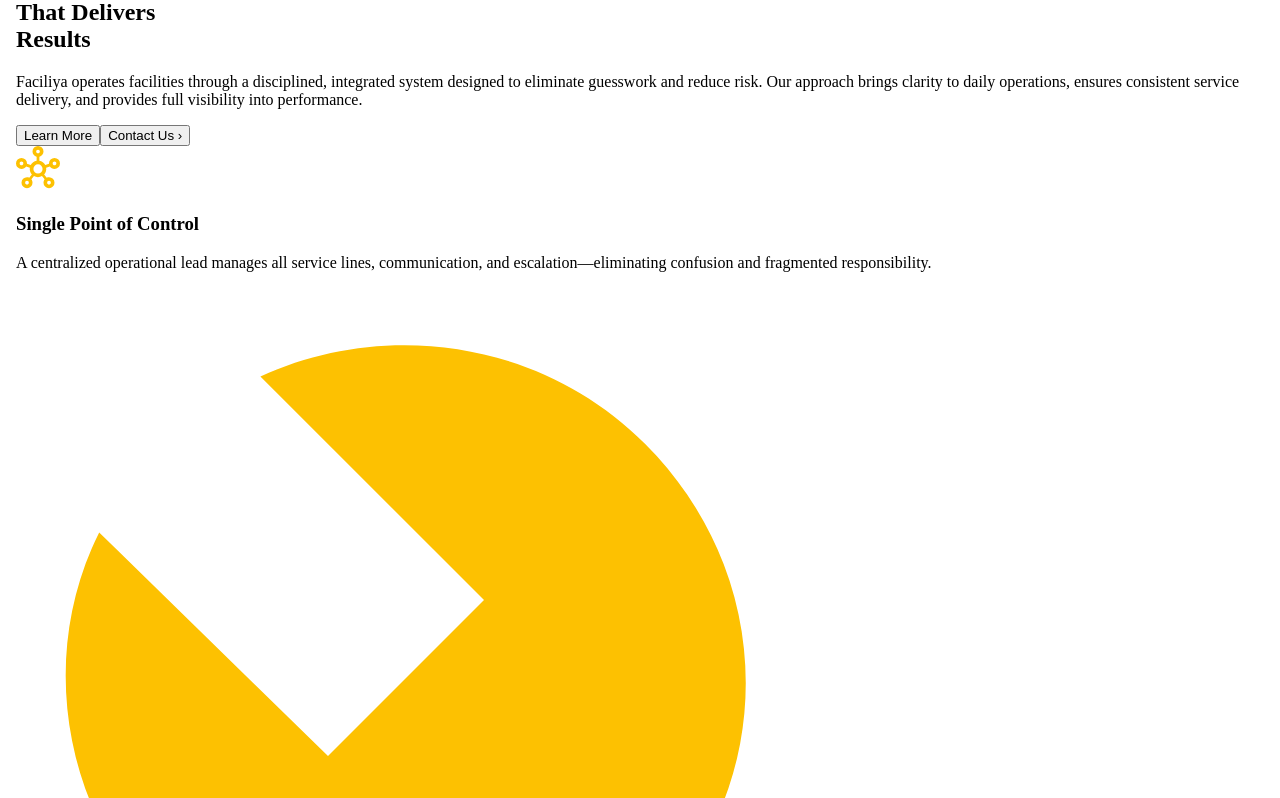
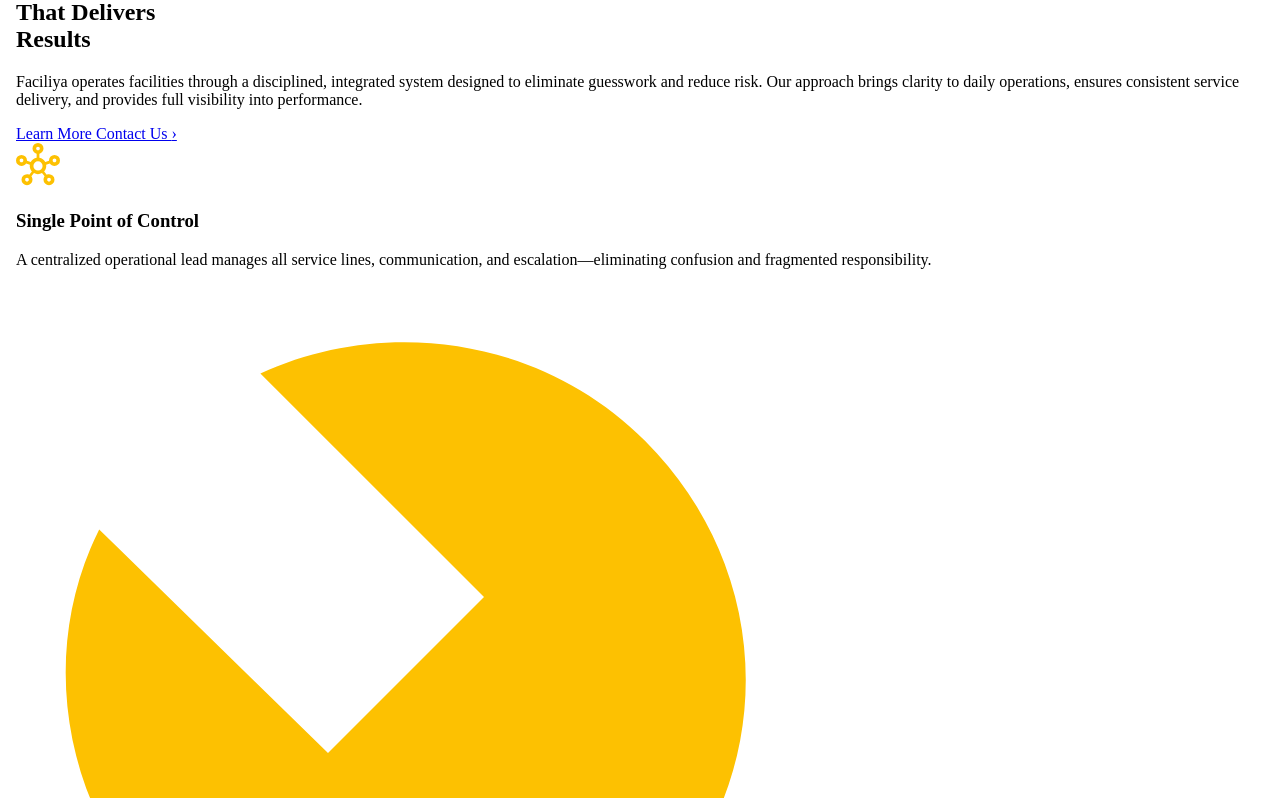
Before and after one commit to m7mdalwaked762/Faciliya, a Nuxt app: page /about in a window 1280 px wide. Shown: the part 3262-4060 px from the top of the page. Built offline with nearby package versions, Linux system fonts and the light colour scheme.

Commit message:
Update testimonial section and call popup modal

```diff
--- a/app/pages/about.vue
+++ b/app/pages/about.vue
@@ -246,23 +246,23 @@
           </p>
 
           <div class="mt-8 flex flex-wrap items-center gap-5">
-            <button
+            <NuxtLink to="/about"
               class="rounded-[10px] border border-[#FDC101]
                      px-6 py-3.5 text-[15px] font-semibold text-[#1a1a1a]
                      hover:bg-[#FDC101]/10 transition"
               type="button"
             >
               Learn More
-            </button>
+            </NuxtLink>
 
-            <button
+            <NuxtLink to="/contact"
               class="inline-flex items-center gap-2 text-[15px] font-medium text-[#1a1a1a]
                      hover:opacity-70 transition"
               type="button"
             >
               Contact Us
               <span aria-hidden="true">›</span>
-            </button>
+            </NuxtLink>
           </div>
         </div>
 
@@ -429,7 +429,7 @@
         performance-driven facilities management environment.
       </p>
 
-      <button
+      <NuxtLink to="/careers"
         class="mt-10 inline-flex items-center justify-center
                rounded-[12px] bg-[#FDC101]
                px-10 py-4
@@ -439,7 +439,7 @@
         type="button"
       >
         Join our team
-      </button>
+      </NuxtLink>
 
     </div>
   </section>
--- a/app/pages/index.vue
+++ b/app/pages/index.vue
@@ -549,7 +549,7 @@
           operational complexity and long-term objectives.
         </p>
 
-        <button
+        <NuxtLink to="/about"
           class="mt-8 inline-flex items-center justify-center
                  rounded-[12px] bg-[#FDC101] px-7 py-4
                  text-[#1a1a1a] text-[16px] font-semibold
@@ -557,7 +557,7 @@
           type="button"
         >
           Learn more
-        </button>
+        </NuxtLink>
       </div>
 
       <!-- RIGHT SIDE -->
@@ -731,23 +731,24 @@
           </p>
 
           <div class="mt-8 flex flex-wrap items-center gap-5">
-            <button
+            <NuxtLink to="/about"
               class="rounded-[10px] border border-[#FDC101]
                      px-6 py-3.5 text-[15px] font-semibold text-[#1a1a1a]
                      hover:bg-[#FDC101]/10 transition"
               type="button"
             >
               Learn More
-            </button>
-
-            <button
+            </NuxtLink>
+
+            <NuxtLink
+              to="/contact"
               class="inline-flex items-center gap-2 text-[15px] font-medium text-[#1a1a1a]
                      hover:opacity-70 transition"
               type="button"
             >
               Contact Us
               <span aria-hidden="true">›</span>
-            </button>
+            </NuxtLink>
           </div>
         </div>
 
@@ -1159,7 +1160,8 @@
         performance-driven facilities management environment.
       </p>
 
-      <button
+      <NuxtLink
+         to="/careers"
         class="mt-10 inline-flex items-center justify-center
                rounded-[12px] bg-[#FDC101]
                px-10 py-4
@@ -1169,7 +1171,7 @@
         type="button"
       >
         Join our team
-      </button>
+      </NuxtLink>
 
     </div>
   </section>
```
